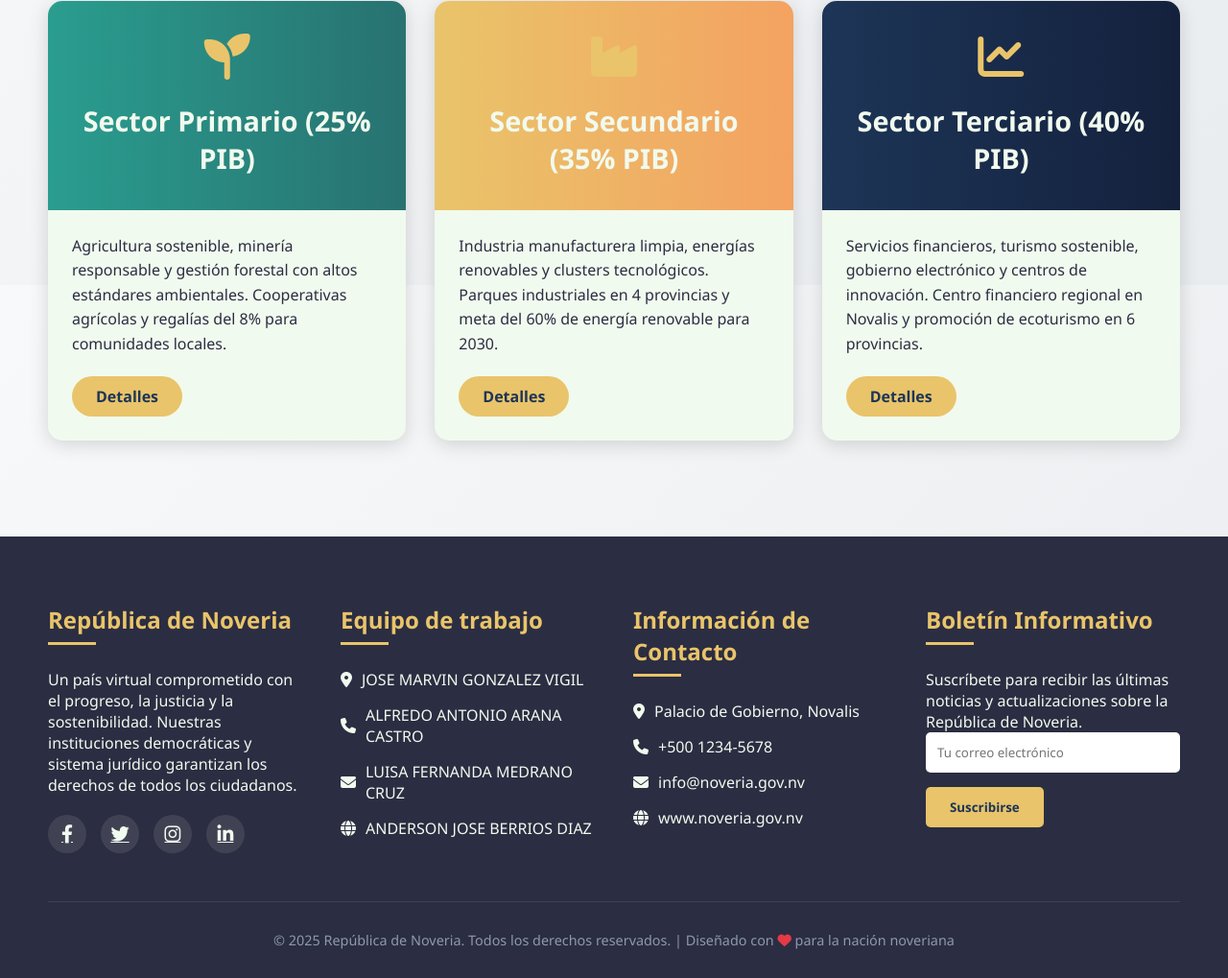
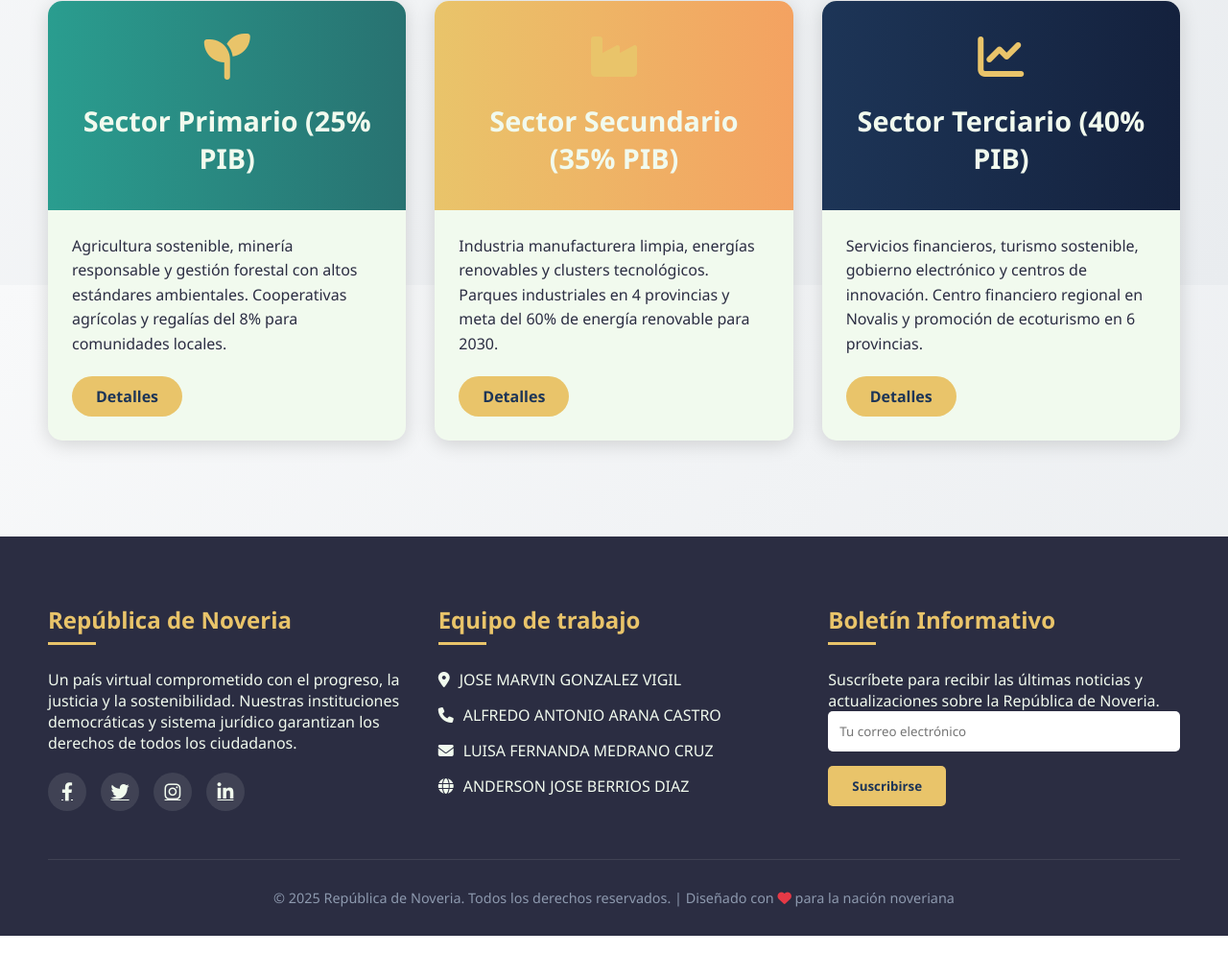
Before and after one commit to MarvinV27/mi-pais, a plain HTML site: page index.html in a window 1280 px wide. Shown: the part 5303-6322 px from the top of the page at 96% size. After the commit the page ends 6278 px from the top, so only its background shows below. Drawn offline with Linux system fonts and the light colour scheme.

Commit message:
Update index.html

```diff
--- a/index.html
+++ b/index.html
@@ -915,16 +915,6 @@
             </div>
 
             <div class="footer-column">
-                <h3>Información de Contacto</h3>
-                <ul class="footer-links">
-                    <li><a href="#"><i class="fas fa-map-marker-alt"></i> Palacio de Gobierno, Novalis</a></li>
-                    <li><a href="#"><i class="fas fa-phone"></i> +500 1234-5678</a></li>
-                    <li><a href="#"><i class="fas fa-envelope"></i> info@noveria.gov.nv</a></li>
-                    <li><a href="#"><i class="fas fa-globe"></i> www.noveria.gov.nv</a></li>
-                </ul>
-            </div>
-
-            <div class="footer-column">
                 <h3>Boletín Informativo</h3>
                 <p>Suscríbete para recibir las últimas noticias y actualizaciones sobre la República de Noveria.</p>
                 <form>
```
